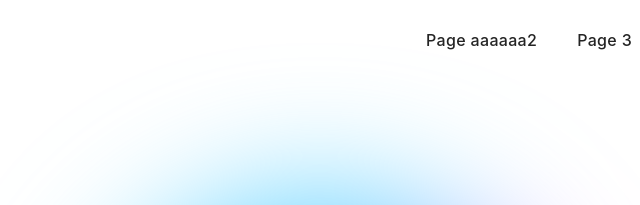
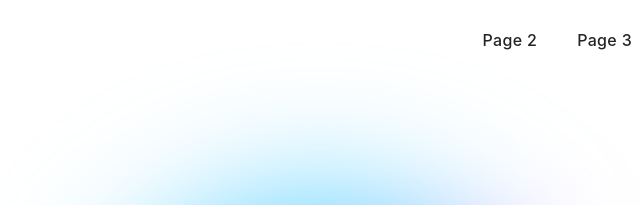
Before and after one commit to alinapugach/goit-js-hw-09, a website built with Vite: page src/index.html in a window 1280 px wide. Shown: the top 205 px of the page, 640-1280 px from the left. Built offline with nearby package versions, Linux system fonts and the light colour scheme.

Commit message:
test commit

```diff
--- a/src/partials/header.html
+++ b/src/partials/header.html
@@ -2,7 +2,7 @@
   <nav class="nav">
     <ul class="nav-list">
       <li class="nav-item">
-        <a href="./page-2.html" class="nav-link">Page aaaaaa2</a>
+        <a href="./page-2.html" class="nav-link">Page 2</a>
       </li>
 
       <li class="nav-item">
```
